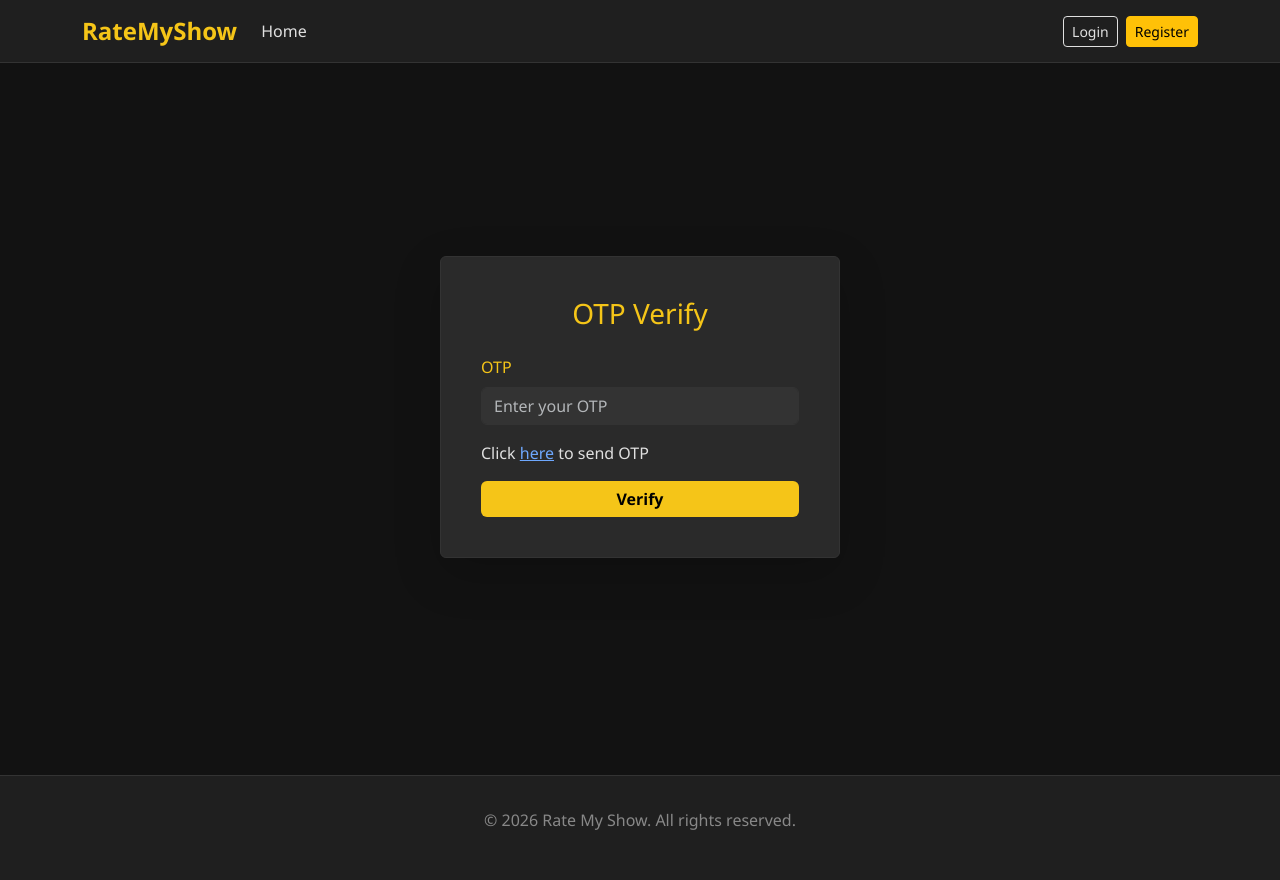
After one commit to harikrishnan-annappilly/test, a Django app: template rate_app/templates/user_verify.html in a window 1280 px wide. The commit adds this page. Run offline with Django 5.2, Linux system fonts and the light colour scheme; the template is opened without the code that fills it, so the values that code supplies are empty; some libraries are stand-ins or nearby versions.

Commit message:
OTP verification added

```diff
--- a/rate_app/models.py
+++ b/rate_app/models.py
@@ -8,6 +8,7 @@ class Tbl_User(models.Model):
     username = models.CharField(max_length=50, unique=True)
     password = models.CharField(max_length=50)
     role = models.CharField(max_length=20)
+    email = models.EmailField()
     allowed = models.BooleanField(default=False)
 
 
--- a/rate_app/templates/base.html
+++ b/rate_app/templates/base.html
@@ -29,6 +29,15 @@
             </div>
         </div>
         {% endif %}
+        {% if error_message %}
+        <div class="container mt-3">
+            <div class="alert alert-danger alert-dismissible fade show shadow-sm border-danger border-start border-4"
+                role="alert">
+                <i class="fas fa-exclamation-circle me-2"></i><strong>Error:</strong> {{ error_message }}
+                <button type="button" class="btn-close" data-bs-dismiss="alert" aria-label="Close"></button>
+            </div>
+        </div>
+        {% endif %}
 
         {% block base_content_section %}
         {% endblock %}
--- a/rate_app/templates/navbar.html
+++ b/rate_app/templates/navbar.html
@@ -24,6 +24,11 @@
                         <a class="nav-link" href="/user_show_all">User Management</a>
                     </li>
                     {% endif %}
+                    {% if not logged_user.allowed %}
+                    <li class="nav-item">
+                        <a class="nav-link" href="/user_verify">Verify</a>
+                    </li>
+                    {% endif %}
                 {% endif %}
             </ul>
             <div class="d-flex align-items-center">
--- a/rate_app/templates/user_register.html
+++ b/rate_app/templates/user_register.html
@@ -13,6 +13,11 @@
                     <label for="username" class="form-label">Username</label>
                     <input type="text" class="form-control" name="username" id="username"
                         placeholder="Choose a username" required />
+                </div>
+                <div class="mb-3">
+                    <label for="email" class="form-label">Email</label>
+                    <input type="email" class="form-control" name="email" id="email"
+                        placeholder="Enter your E-mail" required />
                 </div>
                 <div class="mb-3">
                     <label for="password" class="form-label">Password</label>
--- a/rate_app/templates/user_show_all.html
+++ b/rate_app/templates/user_show_all.html
@@ -16,6 +16,7 @@
                         <tr>
                             <th class="ps-4 py-3">ID</th>
                             <th class="py-3">Username</th>
+                            <th class="py-3">E-Mail</th>
                             <th class="py-3">Role</th>
                             <th class="py-3">Status</th>
                             <th class="text-end pe-4 py-3">Actions</th>
@@ -26,6 +27,7 @@
                         <tr>
                             <td class="ps-4 align-middle">{{user.id}}</td>
                             <td class="align-middle fw-bold">{{user.username}}</td>
+                            <td class="align-middle fw-bold">{{user.email}}</td>
                             <td class="align-middle">
                                 <a class="badge rounded-pill text-bg-info text-decoration-none py-2 px-3"
                                     href="/user_switch_role?user_id={{user.id}}">
--- /dev/null
+++ b/rate_app/templates/user_verify.html
@@ -0,0 +1,27 @@
+{% extends 'base.html' %}
+{% block document_title %}Verify | RateMyShow{% endblock %}
+
+{% block base_content_section %}
+<div class="container d-flex justify-content-center align-items-center" style="min-height: 80vh;">
+    <div class="card shadow-lg p-4" style="width: 100%; max-width: 400px;">
+        <div class="card-body">
+            <h3 class="card-title text-center mb-4">OTP Verify</h3>
+
+            <form method="post">
+                {% csrf_token %}
+                <div class="mb-3">
+                    <label for="otp" class="form-label">OTP</label>
+                    <input type="text" class="form-control" name="otp" id="otp"
+                        placeholder="Enter your OTP" required />
+                </div>
+                <div class="mb-3">
+                    Click <a href="/user_send_otp">here</a> to send OTP
+                </div>
+                <div class="d-grid gap-2">
+                    <button type="submit" class="btn btn-primary">Verify</button>
+                </div>
+            </form>
+        </div>
+    </div>
+</div>
+{% endblock %}
--- a/rate_app/urls.py
+++ b/rate_app/urls.py
@@ -10,6 +10,8 @@ urlpatterns = [
     path("user_delete/", views.user_delete, name="user_delete"),
     path("user_switch_operations/", views.user_switch_operations, name="user_switch_operations"),
     path("user_switch_role/", views.user_switch_role, name="user_switch_role"),
+    path("user_verify/", views.user_verify, name="user_verify"),
+    path("user_send_otp/", views.user_send_otp, name="user_send_otp"),
     # movies section
     path("movies/", views.movie_show_all, name="movie_show_all"),
     path("movie_show_one/", views.movie_show_one, name="movie_one"),
```
Also changed, not shown: rate_app/templates/otp.html (added, +27 -0 lines), rate_app/utilities.py (+30 -0 lines), rate_app/views.py (+42 -9 lines), rate_app/migrations/0010_tbl_user_email.py (added). Lines whose indentation alone changed are shown as unchanged.
